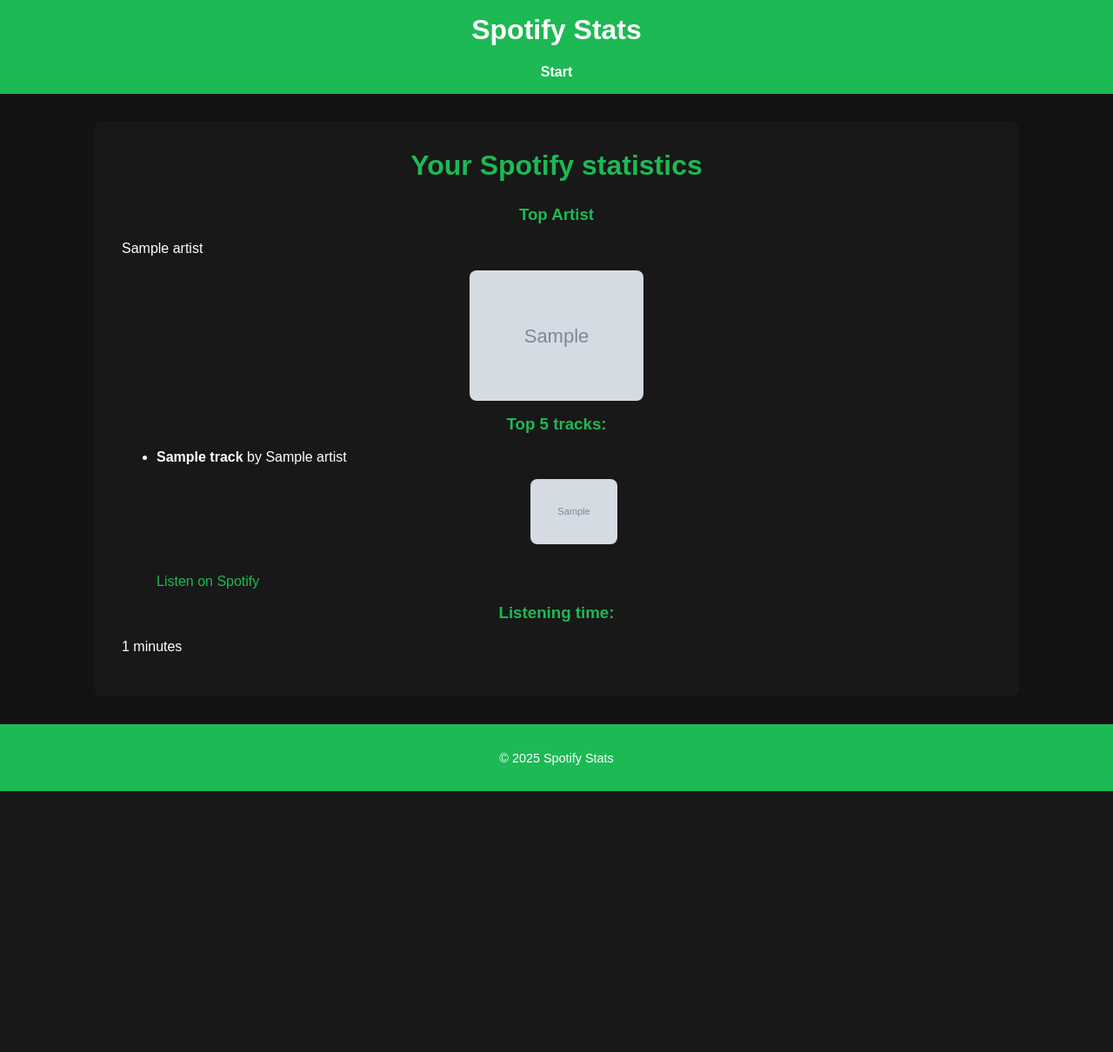
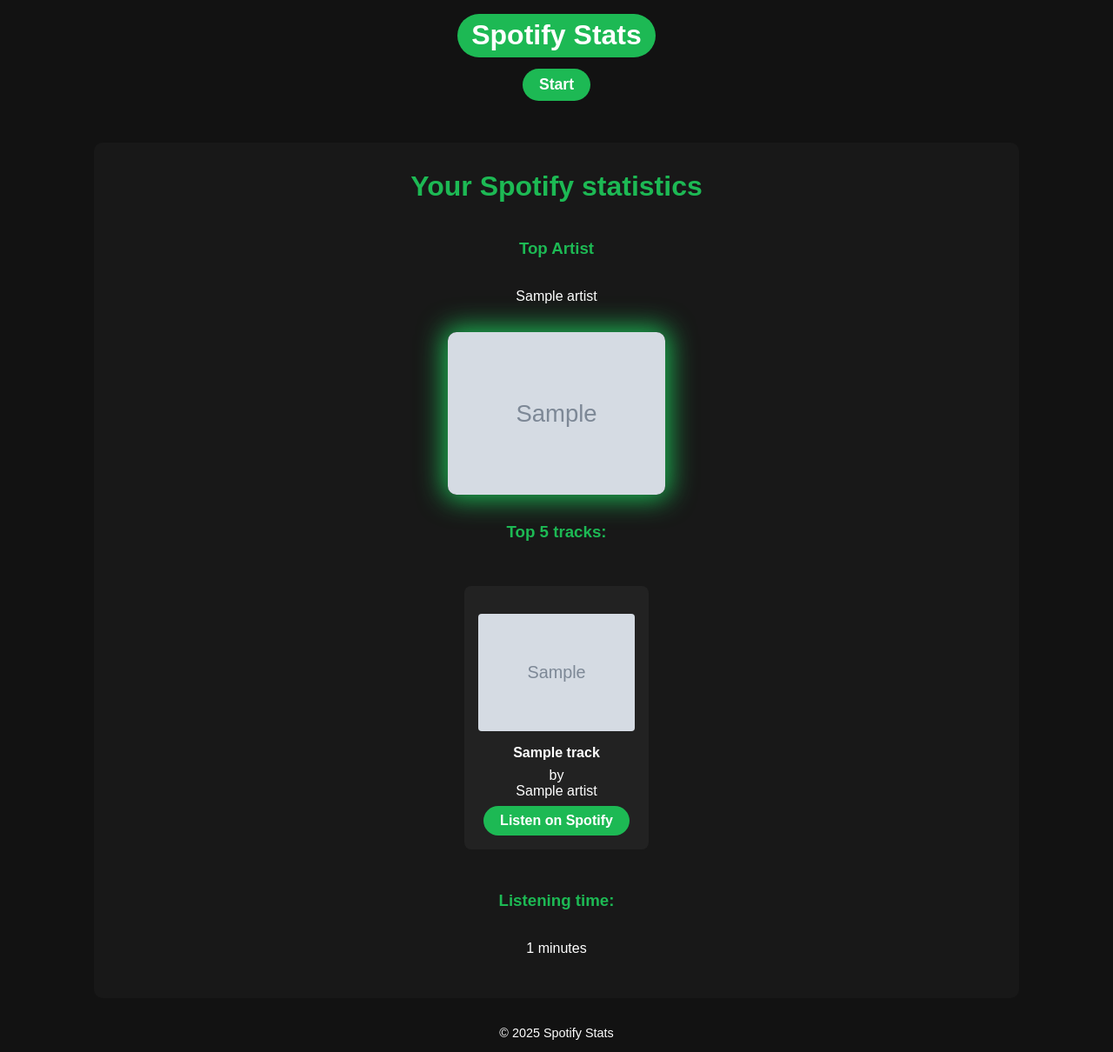
Before and after one commit to radekty/spotify_stats, a Flask app: template templates/stats.html in a window 1280 px wide. Shown: the whole page at 87% size. Before the commit the page ends 910 px from the top, so only its background shows below. Run offline with Flask 3, Linux system fonts and the light colour scheme; the template is opened without the code that fills it: most values are stand-ins (such as "Sample title", 1, 10 or a date in 2020); grey boxes marked "Sample" are stand-in pictures.

Commit message:
improved css

```diff
--- a/app.py
+++ b/app.py
@@ -50,17 +50,15 @@
 
     headers = {"Authorization": f"Bearer {access_token}"}
 
-    # Poprawne pobranie top artysty
     top_artists = requests.get(f"{SPOTIFY_API_URL}/me/top/artists?limit=1", headers=headers).json()
     top_artist = None
     if top_artists.get('items'):
         top_artist = top_artists['items'][0]
 
-    # Top 5 utworów
     top_tracks = requests.get(f"{SPOTIFY_API_URL}/me/top/tracks?limit=5", headers=headers).json()
 
     total_ms = sum(track['duration_ms'] for track in top_tracks['items'])
-    total_minutes = total_ms / 1000
+    total_minutes = total_ms / 1000 / 60
 
     return render_template(
         'stats.html',
--- a/static/css/style.css
+++ b/static/css/style.css
@@ -6,18 +6,43 @@
   font-family: Arial, sans-serif;
 }
 
-header, footer {
-  background: #1DB954;
+header {
+  background: #121212; /* Czarne tło jak reszta strony */
   color: #fff;
   padding: 1rem 2rem;
   text-align: center;
 }
 
+header h1 {
+  display: inline-block;
+  background: #1DB954;
+  color: #fff; /* czarny tekst w kółku */
+  padding: 0.4rem 1rem;
+  border-radius: 999px; /* pełne kółko */
+  margin: 0;
+  font-weight: bold;
+}
+
+nav {
+  margin-top: 0.8rem;
+}
+
 nav a {
+  display: inline-block;
+  background: #1DB954;
   color: #fff;
-  margin: 0 1rem;
+  padding: 0.5rem 1.2rem;   /* było: 0.3rem 0.8rem — teraz więcej miejsca! */
+  border-radius: 999px;
+  margin: 0 0.5rem;         /* było: 0 0.3rem — teraz ładniej odstają */
+  font-weight: bold;
+  font-size: 1.1rem;        /* dodaj rozmiar czcionki! */
   text-decoration: none;
-  font-weight: bold;
+  transition: background 0.3s ease, color 0.3s ease;
+}
+
+nav a:hover {
+  background: #1ed760;
+  color: #000;
 }
 
 main {
@@ -26,6 +51,13 @@
   padding: 2rem;
   background: #181818;
   border-radius: 10px;
+
+  display: flex;
+  flex-direction: column;
+  align-items: center;
+  justify-content: center;
+  min-height: 40vh;
+  text-align: center;
 }
 
 h1, h2, h3 {
@@ -48,10 +80,6 @@
   text-decoration: none;
 }
 
-a:hover {
-  text-decoration: underline;
-}
-
 img {
   display: block;
   max-width: 100%;
@@ -70,18 +98,30 @@
   transition: background 0.3s ease;
 }
 
-button:hover {
-  background: #1ed760;
+.top-artist-img {
+  display: block;
+  max-width: 300px;
+  margin: 1rem auto;
+  border-radius: 10px;
+  box-shadow: 0 0 30px 5px #1DB954;
+}
+
+.top-artist-name {
+  text-align: center;
+  font-size: 1.8rem;
+  font-weight: 700;
+  color: #fff;
+  margin-bottom: 1rem;
 }
 
 ul.tracks {
   list-style: none;
   padding: 0;
+  margin: 2rem 0;
   display: flex;
   flex-wrap: wrap;
   justify-content: center;
   gap: 2rem;
-  margin: 2rem 0;
 }
 
 ul.tracks li {
@@ -89,18 +129,41 @@
   border-radius: 8px;
   padding: 1rem;
   text-align: center;
-  width: 150px;
-}
-
-ul.tracks li strong {
-  display: block;
-  margin-bottom: 0.5rem;
-  font-weight: bold;
+  width: 180px;
 }
 
 ul.tracks li img {
   width: 100%;
   border-radius: 4px;
+}
+
+ul.tracks li strong {
+  display: block;
+  margin: 0.5rem 0;
+  font-weight: bold;
+}
+
+ul.tracks li a {
+  display: inline-block;
+  margin-top: 0.5rem;
+  color: #1DB954;
+  text-decoration: none;
+}
+
+.spotify-btn {
+  display: inline-block;
+  background: #1DB954;
+  color: #fff !important;
+  padding: 0.5rem 1.2rem;
+  border-radius: 30px;
+  font-weight: bold;
+  text-decoration: none;
+  transition: background 0.3s ease, color 0.3s ease;
+}
+
+.spotify-btn:hover {
+  background: #1ed760;
+  color: #000 !important;
 }
 
 footer {
--- a/templates/base.html
+++ b/templates/base.html
@@ -11,7 +11,7 @@
         <nav>
             <a href="{{ url_for('index') }}">Start</a>
             {% if session.access_token %}
-                | <a href="{{ url_for('stats') }}">Stats</a>
+                <a href="{{ url_for('stats') }}">Stats</a>
             {% endif %}
         </nav>
     </header>
--- a/templates/stats.html
+++ b/templates/stats.html
@@ -9,24 +9,24 @@
         <h3>Top Artist</h3>
         <p>{{ top_artist.name }}</p>
         {% if top_artist.images %}
-            <img src="{{ top_artist.images[0].url }}" alt="Top Artist Image" width="200">
+            <img src="{{ top_artist.images[0].url }}" alt="Top Artist Image" class="top-artist-img" width="250">
         {% endif %}
     {% else %}
-        <p>No top artist data available.</p>
+        <p class="top-artist-name">No top artist data available.</p>
     {% endif %}
 
     <h3>Top 5 tracks:</h3>
-    <ul>
-        {% for track in top_tracks %}
+        <ul class="tracks">
+            {% for track in top_tracks %}
             <li>
-                <strong>{{ track.name }}</strong> by {{ track.artists[0].name }}<br>
-                {% if track.album.images %}
-                    <img src="{{ track.album.images[0].url }}" alt="Track Image" width="100"><br>
-                {% endif %}
-                <a href="{{ track.external_urls.spotify }}" target="_blank">Listen on Spotify</a>
+                <img src="{{ track.album.images[0].url }}" alt="Track Image">
+                <strong>{{ track.name }}</strong>
+                    by<br>
+                    {{ track.artists[0].name }}<br>
+                <a href="{{ track.external_urls.spotify }}" class="spotify-btn" target="_blank">Listen on Spotify</a>
             </li>
-        {% endfor %}
-    </ul>
+            {% endfor %}
+            </ul>
 
     <h3>Listening time:</h3>
     <p>{{ total_minutes }} minutes</p>
```
